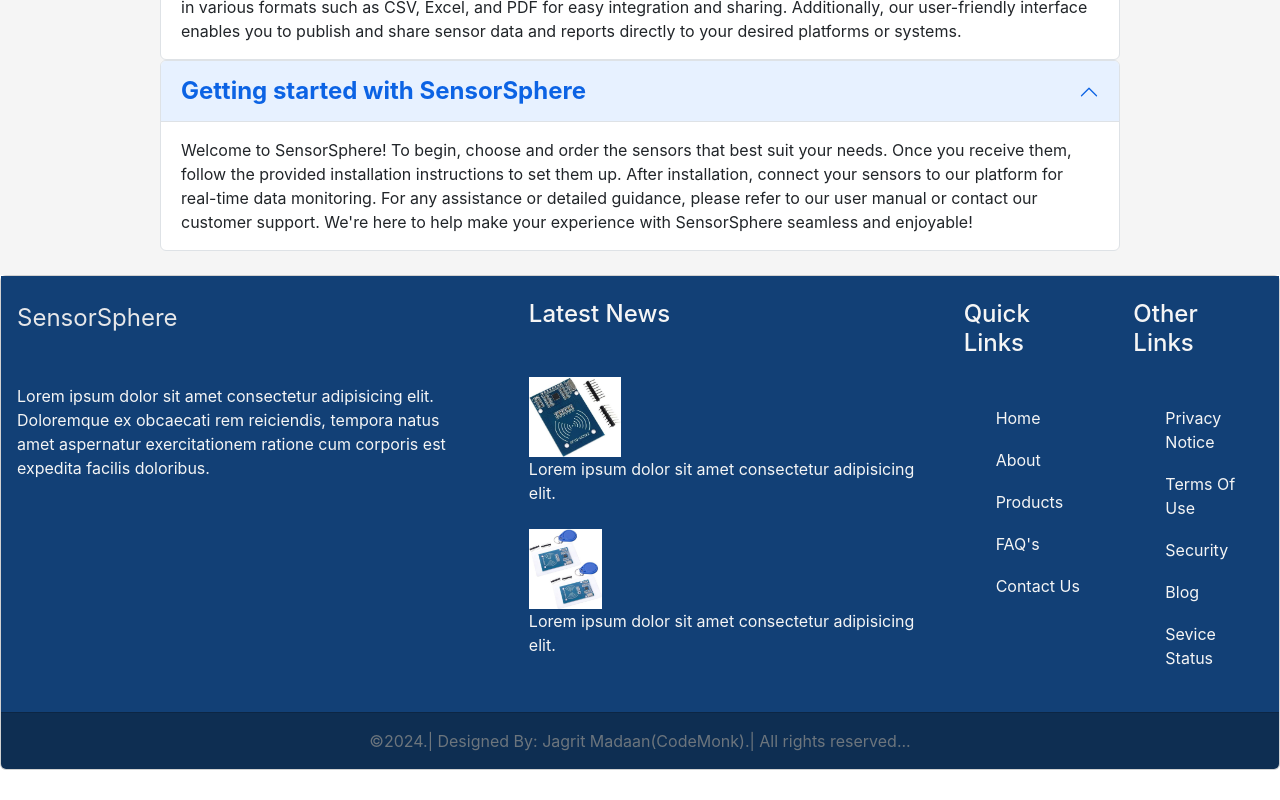
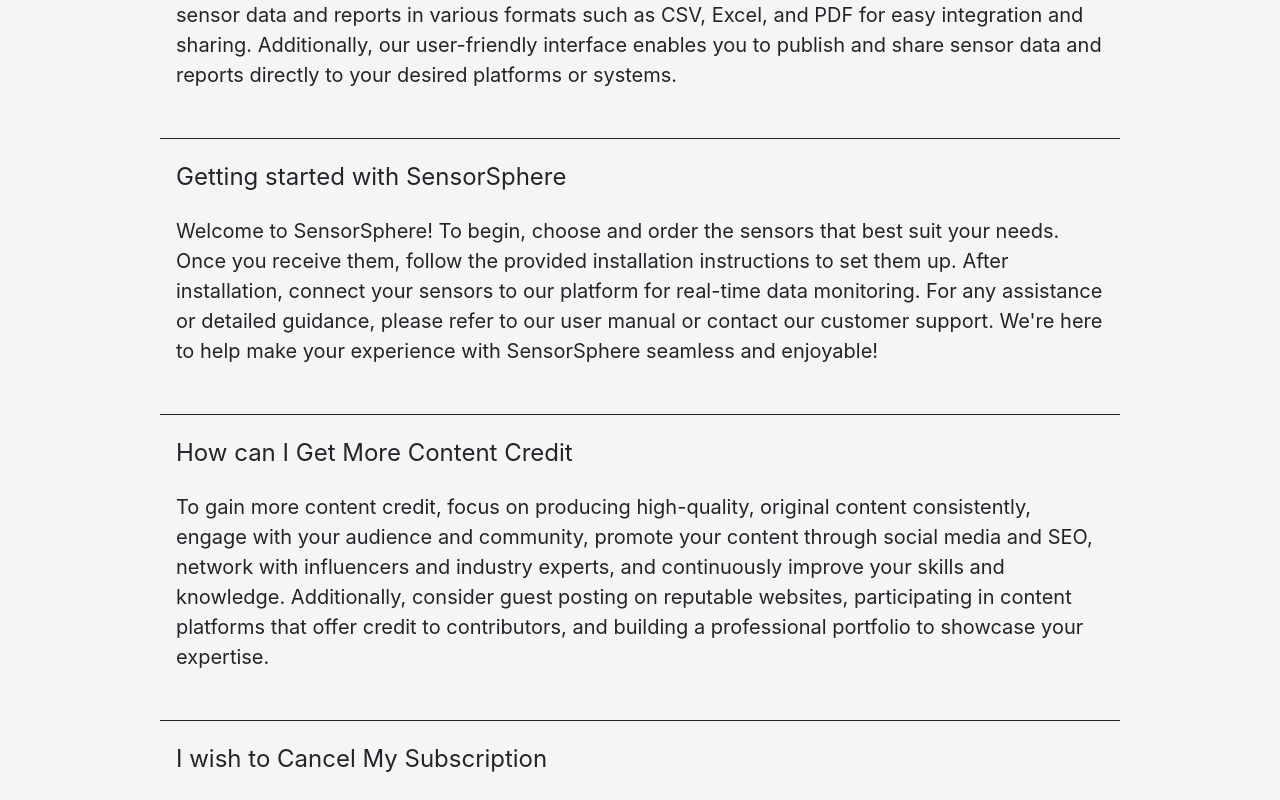
Before and after one commit to CodeMonk21/React_web_app, a React (Create React App) app: page /faq in a window 1280 px wide. Shown: the part 1020-1820 px from the top of the page. Before the commit the page ends 1790 px from the top, so only its background shows below. Built offline with nearby package versions, Linux system fonts and the light colour scheme.

Commit message:
faq page done

```diff
--- a/src/components/Accordion.jsx
+++ b/src/components/Accordion.jsx
@@ -1,17 +1,18 @@
 import React from 'react'
 
 function Accordion(props) {
+   const targetId = String(props.index)
     return (
         <>
-            <div class="accordion" id="accordionExample" style={{border:"none"}}>
-                <div class="accordion-item">
-                    <h2 class="accordion-header" id="headingOne">
-                        <button class="accordion-button" type="button" data-bs-toggle="collapse" data-bs-target="#collapseOne">
-                            <span className='fs-4 fw-bold'>{props.data?.question}</span>
+            <div className="px-3 py-4" id="accordionExample" style={{border:"none", borderBottom:"1px solid" }}>
+                <div className="accordion-item" style={{backgroundColor:"whitesmoke"}}>
+                    <h2 className="accordion-header" id="headingOne">
+                        <button className="accordion-button" type="button" data-bs-toggle="collapse" data-bs-target={"#abcd"+targetId}>
+                            <span className='fs-4 '>{props.data?.title}</span>
                         </button>
                     </h2>
-                    <div id="collapseOne" class="accordion-collapse collapse show" aria-labelledby="headingOne" data-bs-parent="#accordionExample">
-                        <div class="accordion-body">
+                    <div id={"abcd"+targetId} className="py-4 accordion-collapse collapse show" aria-labelledby="headingOne" data-bs-parent="#accordionExample">
+                        <div className="accordion-body fs-5">
                         {props.data?.desc}
                         </div>
                     </div>
--- a/src/pages/Faq.jsx
+++ b/src/pages/Faq.jsx
@@ -4,13 +4,26 @@ import Accordion from '../components/Accordion'
 function Faq() {
   const faqData = [
     {
-      question: "Exporting Content and Publishing",
+      title: "Exporting Content and Publishing",
       desc: "You can easily export content and publish it using our platform. Our system allows you to export sensor data and reports in various formats such as CSV, Excel, and PDF for easy integration and sharing. Additionally, our user-friendly interface enables you to publish and share sensor data and reports directly to your desired platforms or systems."
     },
     {
-      question:"Getting started with SensorSphere",
+      title:"Getting started with SensorSphere",
       desc:"Welcome to SensorSphere! To begin, choose and order the sensors that best suit your needs. Once you receive them, follow the provided installation instructions to set them up. After installation, connect your sensors to our platform for real-time data monitoring. For any assistance or detailed guidance, please refer to our user manual or contact our customer support. We're here to help make your experience with SensorSphere seamless and enjoyable!"
-    }
+    },
+    {
+      title:"How can I Get More Content Credit",
+      desc:"To gain more content credit, focus on producing high-quality, original content consistently, engage with your audience and community, promote your content through social media and SEO, network with influencers and industry experts, and continuously improve your skills and knowledge. Additionally, consider guest posting on reputable websites, participating in content platforms that offer credit to contributors, and building a professional portfolio to showcase your expertise."
+    },
+    {
+      title:"I wish to Cancel My Subscription",
+      desc:"We're sorry to hear that you wish to cancel your subscription. To cancel your subscription, please log in to your account on our platform and navigate to the 'Subscription' or 'Account Settings' section to find the option to cancel. Alternatively, you can contact our customer support team, and they will assist you with the cancellation process. Please note that depending on your subscription terms, there might be a cancellation fee or specific cancellation period. For any further questions or concerns, feel free to reach out to our customer support."
+    },
+    {
+      title:"Requesting Revisions",
+      desc:"If you need to request revisions or have any concerns regarding your sensors or the data they provide, please reach out to our customer support team. We are committed to ensuring your satisfaction and will work with you to address any issues and make the necessary revisions to meet your requirements. You can contact our support team through the platform, email, or phone, and we will assist you promptly."
+    },
+
   ]
   return (
     <>
@@ -34,16 +47,14 @@ function Faq() {
             <h4> Can I Trust a Sensors Site?</h4>
             <p>Absolutely, you can trust our Sensor sites. We are committed to providing high-quality, reliable sensors that meet industry standards and regulations. Our sensors undergo rigorous testing to ensure their accuracy and durability. Additionally, we prioritize the security and privacy of our customers' data, implementing robust encryption and security measures to protect your information. Customer satisfaction is our top priority, and we strive to provide excellent customer service and support.</p>
           </div>
-          <div className='pb-4'>
+          <div className='pb-5'>
             {
               faqData.map((data,index)=>{
                 return(
-                  <Accordion key={index}  data={data} />
+                  <Accordion key={index} index={index}  data={data} />
                 )
               })
             }
-            {/* <Accordion data={faqData[0]} /> */}
-
           </div>
         </div>
       </div>
```
